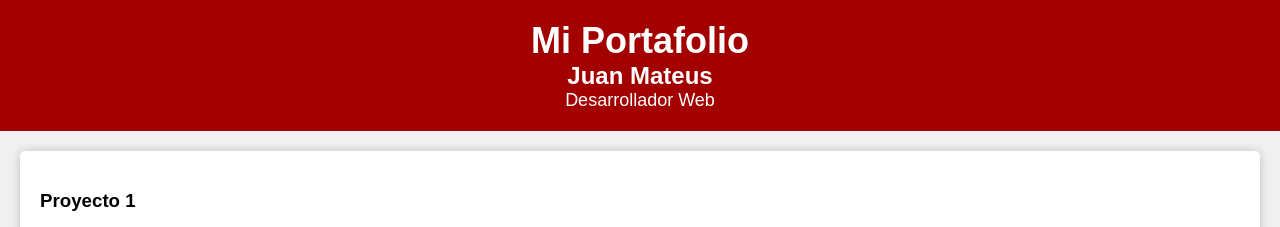
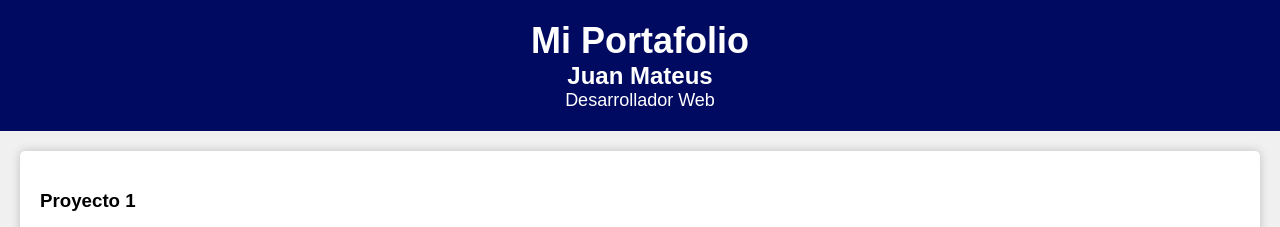
Before and after one commit to Matmontoya/talller_portafolio, a plain HTML site: page index2.html in a window 1280 px wide. Shown: the top 227 px of the page. Drawn offline with Linux system fonts and the light colour scheme.

Commit message:
cambie color

```diff
--- a/style2.css
+++ b/style2.css
@@ -7,7 +7,7 @@ body {
 }
 
 header {
-    background-color: #a30000;
+    background-color: hsl(234, 100%, 19%);
     color: #fff;
     text-align: center;
     padding: 20px;
```
